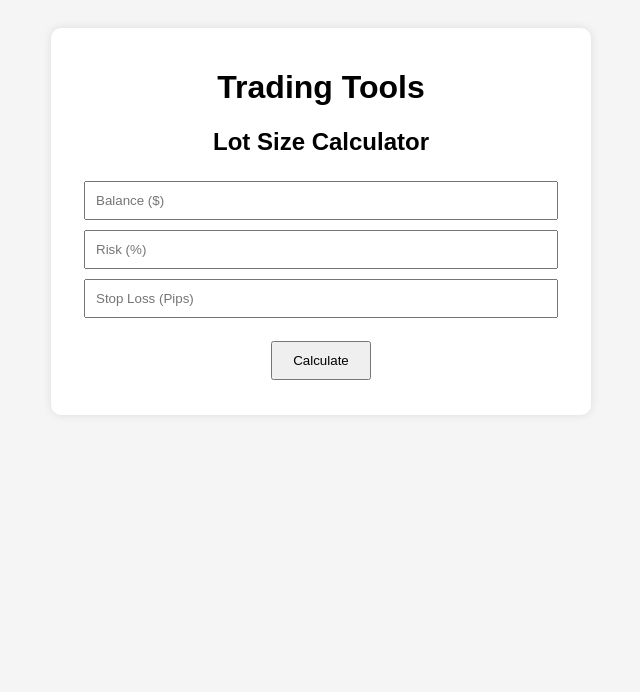
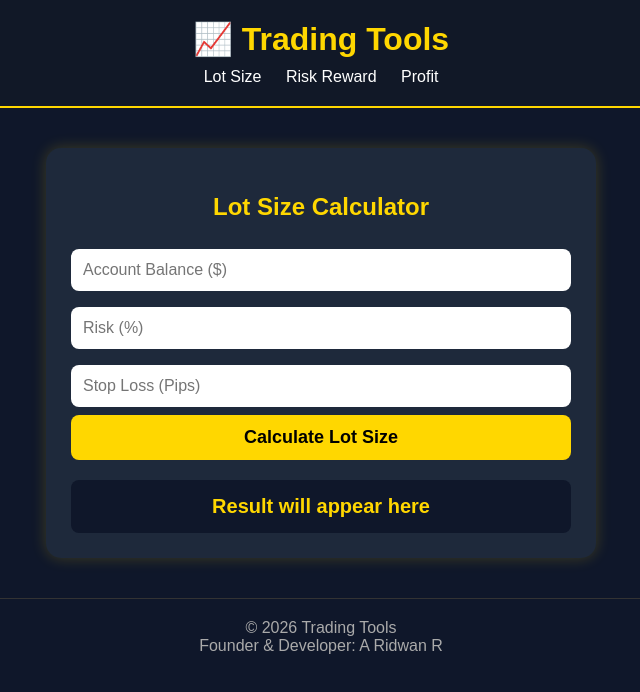
Before and after one commit to assasincread967-hash/Trading-Tools, a plain HTML site: page index.html in a window 1280 px wide. Shown: the whole page, without its empty margins (319-959 px from the left). Drawn offline with Linux system fonts and the light colour scheme.

Commit message:
Update index.html

```diff
--- a/index.html
+++ b/index.html
@@ -1,67 +1,142 @@
 <!DOCTYPE html>
-<html>
+<html lang="en">
 <head>
 <meta charset="UTF-8">
 <meta name="viewport" content="width=device-width, initial-scale=1.0">
+
 <title>Trading Tools</title>
 
 <style>
+
 body{
-font-family:Arial,sans-serif;
-background:#f5f5f5;
+margin:0;
+font-family:Arial, sans-serif;
+background:#0f172a;
+color:white;
+}
+
+header{
+background:#111827;
+padding:20px;
 text-align:center;
-padding:20px;
+border-bottom:2px solid gold;
+}
+
+header h1{
+margin:0;
+color:gold;
+}
+
+nav{
+margin-top:10px;
+}
+
+nav a{
+color:white;
+text-decoration:none;
+margin:0 10px;
 }
 
 .container{
-background:white;
-padding:20px;
-border-radius:10px;
 max-width:500px;
-margin:auto;
-box-shadow:0 0 10px rgba(0,0,0,0.1);
+margin:40px auto;
+background:#1e293b;
+padding:25px;
+border-radius:15px;
+box-shadow:0 0 15px rgba(255,215,0,0.2);
+}
+
+h2{
+text-align:center;
+color:gold;
 }
 
 input{
-width:90%;
-padding:10px;
-margin:5px;
+width:100%;
+padding:12px;
+margin:8px 0;
+border:none;
+border-radius:8px;
+box-sizing:border-box;
+font-size:16px;
 }
 
 button{
-padding:10px 20px;
+width:100%;
+padding:12px;
+background:gold;
+border:none;
+border-radius:8px;
+font-size:18px;
+font-weight:bold;
 cursor:pointer;
 }
 
+button:hover{
+opacity:0.9;
+}
+
 .result{
-margin-top:15px;
+margin-top:20px;
+padding:15px;
+background:#0f172a;
+border-radius:8px;
+text-align:center;
 font-size:20px;
 font-weight:bold;
+color:gold;
 }
+
+footer{
+text-align:center;
+padding:20px;
+margin-top:40px;
+border-top:1px solid #333;
+color:#aaa;
+}
+
 </style>
 </head>
 
 <body>
 
+<header>
+<h1>📈 Trading Tools</h1>
+
+<nav>
+<a href="#">Lot Size</a>
+<a href="#">Risk Reward</a>
+<a href="#">Profit</a>
+</nav>
+</header>
+
 <div class="container">
-
-<h1>Trading Tools</h1>
 
 <h2>Lot Size Calculator</h2>
 
-<input type="number" id="balance" placeholder="Balance ($)">
+<input type="number" id="balance" placeholder="Account Balance ($)">
+
 <input type="number" id="risk" placeholder="Risk (%)">
+
 <input type="number" id="sl" placeholder="Stop Loss (Pips)">
 
-<br><br>
+<button onclick="calculateLot()">
+Calculate Lot Size
+</button>
 
-<button onclick="calculateLot()">Calculate</button>
-
-<div class="result" id="result"></div>
+<div class="result" id="result">
+Result will appear here
+</div>
 
 </div>
 
+<footer>
+© 2026 Trading Tools<br>
+Founder & Developer: A Ridwan R
+</footer>
+
 <script>
+
 function calculateLot(){
 
 let balance=parseFloat(document.getElementById('balance').value);
@@ -69,7 +144,10 @@ let risk=parseFloat(document.getElementById('risk').value);
 let sl=parseFloat(document.getElementById('sl').value);
 
 if(!balance || !risk || !sl){
-document.getElementById('result').innerHTML="Please fill all fields";
+
+document.getElementById('result').innerHTML=
+"Please fill all fields";
+
 return;
 }
 
@@ -80,7 +158,8 @@ document.getElementById('result').innerHTML=
 "Recommended Lot: "+lot.toFixed(2);
 
 }
+
 </script>
 
 </body>
-  </html>
+</html>
```
